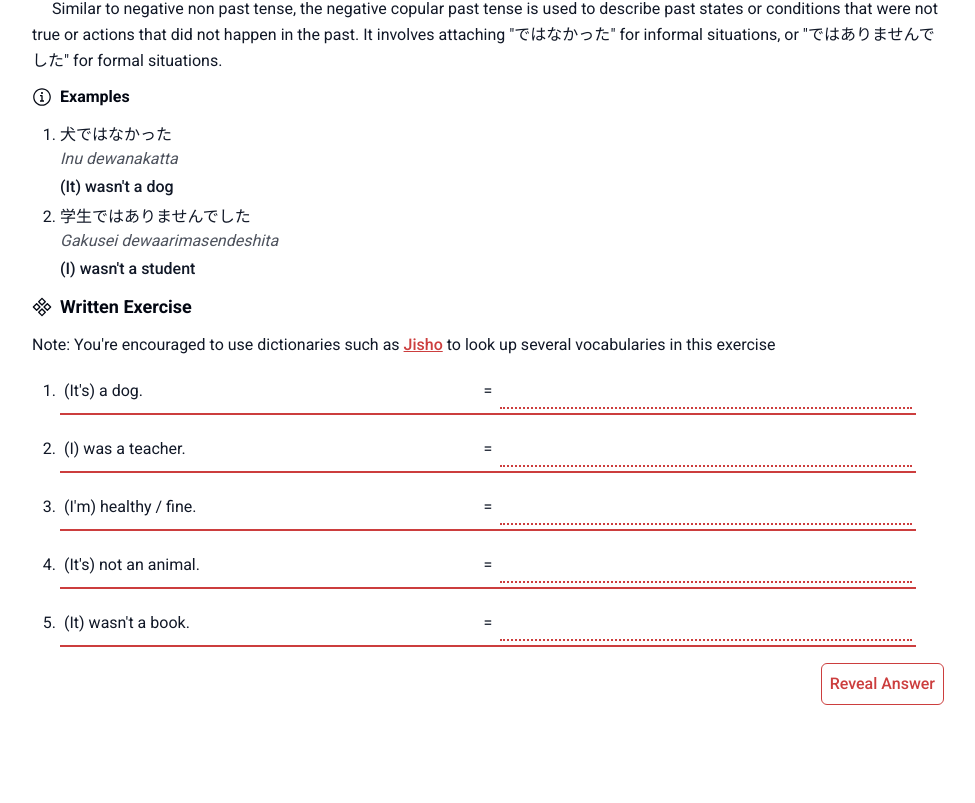
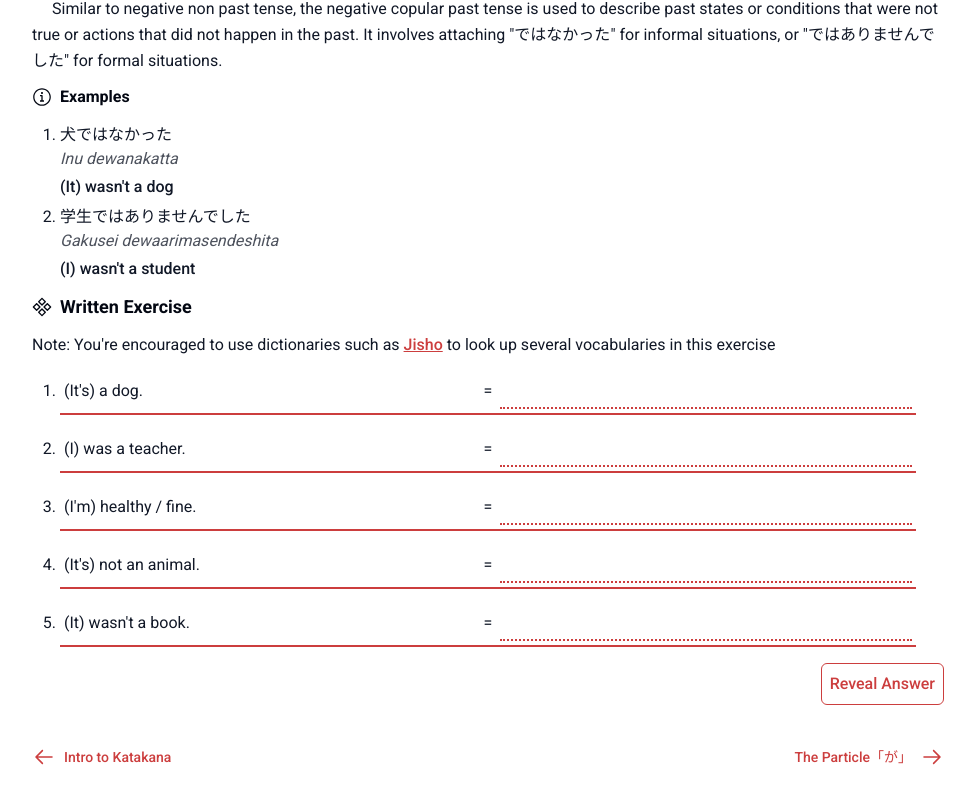
Before and after one commit to LinCie/tanukihub, a Next.js app: page /beginner/state-of-being-copular in a window 1280 px wide. Shown: the part 2065-2868 px from the top of the page, without its empty margins (280-1255 px from the left). Before the commit the page ends 2838 px from the top, so only its background shows below. Built offline with nearby package versions, Linux system fonts and the light colour scheme.

Commit message:
added bottom link

```diff
--- a/app/beginner/state-of-being-copular/page.tsx
+++ b/app/beginner/state-of-being-copular/page.tsx
@@ -4,6 +4,8 @@ import WrittenExercise from "@/components/exercise/WrittenExercise";
 import WrittenExerciseType from "@/components/exercise/WrittenExerciseType";
 import KeyPoint from "@/components/keypoint/KeyPoint";
 import KeyPointText from "@/components/keypoint/KeyPointText";
+import BottomNavigation from "@/components/navigation/BottomNavigation";
+import BottomNavigationLink from "@/components/navigation/BottomNavigationLink";
 import Bold from "@/components/typography/Bold";
 import Japanese from "@/components/typography/Japanese";
 import PageTitle from "@/components/typography/PageTitle";
@@ -241,6 +243,14 @@ export default function Page() {
       <PastTenseSection />
       <NegativePastTenseSection />
       <WrittenExerciseSection />
+      <BottomNavigation>
+        <BottomNavigationLink href="/introductory/intro-to-katakana">
+          Intro to Katakana
+        </BottomNavigationLink>
+        <BottomNavigationLink right href="/beginner/the-particle-ga">
+          The Particle「が」
+        </BottomNavigationLink>
+      </BottomNavigation>
     </div>
   );
 }
```
